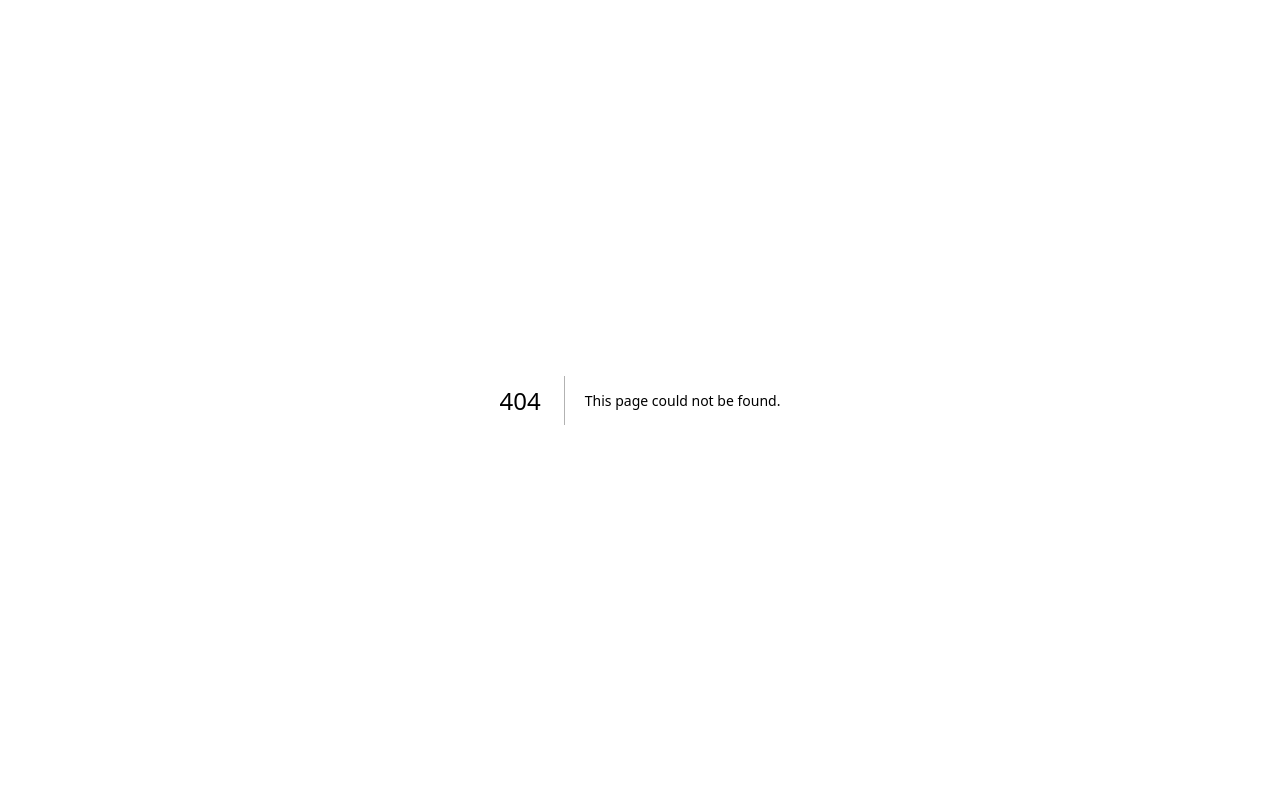
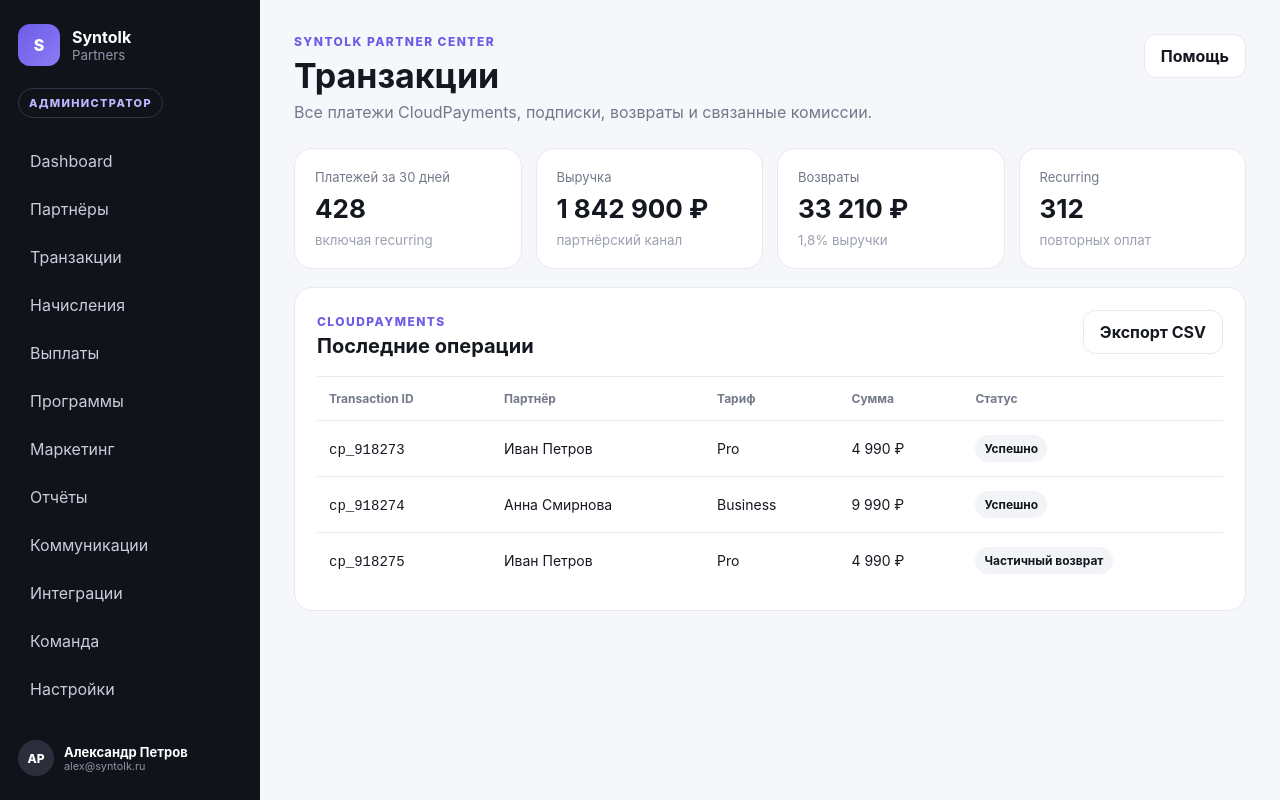
Before and after one commit to syntolkru-prog/Syntolk-partners-panel, a Next.js app: page /admin/transactions in a window 1280 px wide. Before the commit this address had no page. Built offline with nearby package versions, Linux system fonts and the light colour scheme.

Commit message:
feat: add complete CRM screen app/admin/transactions/page.tsx

```diff
--- /dev/null
+++ b/app/admin/transactions/page.tsx
@@ -0,0 +1,3 @@
+import { Shell, Money } from "@/components/shell";import { adminNav } from "@/lib/navigation";
+const rows=[["cp_918273","Иван Петров","Pro",4990,"Успешно"],["cp_918274","Анна Смирнова","Business",9990,"Успешно"],["cp_918275","Иван Петров","Pro",4990,"Частичный возврат"]];
+export default function Page(){return <Shell title="Транзакции" subtitle="Все платежи CloudPayments, подписки, возвраты и связанные комиссии." nav={adminNav} role="АДМИНИСТРАТОР"><section className="stat-grid"><article><span>Платежей за 30 дней</span><strong>428</strong><small>включая recurring</small></article><article><span>Выручка</span><strong><Money value={1842900}/></strong><small>партнёрский канал</small></article><article><span>Возвраты</span><strong><Money value={33210}/></strong><small>1,8% выручки</small></article><article><span>Recurring</span><strong>312</strong><small>повторных оплат</small></article></section><section className="card"><div className="section-title"><div><span className="eyebrow">CLOUDPAYMENTS</span><h2>Последние операции</h2></div><button className="button secondary">Экспорт CSV</button></div><div className="table-wrap"><table><thead><tr><th>Transaction ID</th><th>Партнёр</th><th>Тариф</th><th>Сумма</th><th>Статус</th></tr></thead><tbody>{rows.map(r=><tr key={String(r[0])}><td><code>{r[0]}</code></td><td>{r[1]}</td><td>{r[2]}</td><td><Money value={Number(r[3])}/></td><td><span className="status">{r[4]}</span></td></tr>)}</tbody></table></div></section></Shell>}
```
